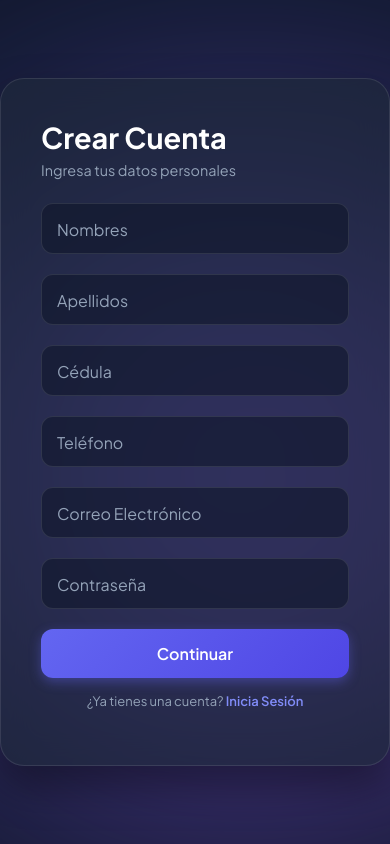
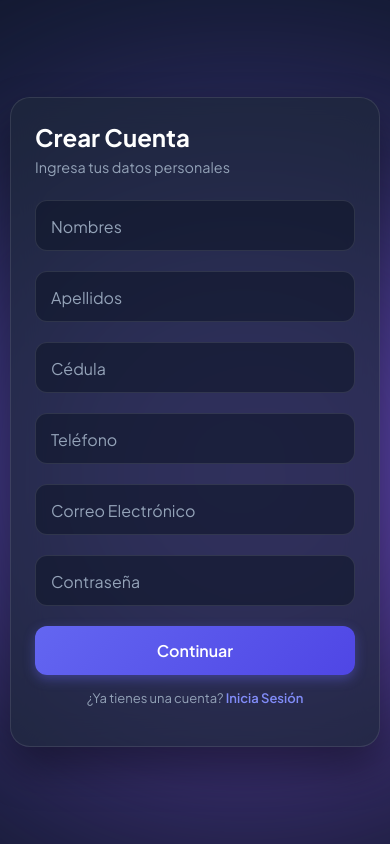
Before and after one commit to Luis65675/paginaweb, a website: page public/index.html in a window 390 px wide. Shown: the top 844 px of the page. Drawn offline with Linux system fonts and the light colour scheme.

Commit message:
Primer commit: subiendo codigo base

```diff
--- a/public/style.css
+++ b/public/style.css
@@ -12,8 +12,10 @@ body {
     display: flex;
     justify-content: center;
     align-items: center;
-    overflow: hidden;
+    overflow-x: hidden;
+    overflow-y: auto;
     position: relative;
+    padding: 16px;
 }
 
 .background-glow {
@@ -139,3 +141,19 @@ h2 {
     font-size: 0.9rem;
     font-weight: 500;
 }
+
+/* Ajustes automáticos para pantallas pequeñas (Teléfonos) */
+@media (max-width: 480px) {
+    body {
+        padding: 10px;
+    }
+
+    .card-container {
+        padding: 24px;
+        border-radius: 20px;
+    }
+
+    h2 {
+        font-size: 1.5rem;
+    }
+}
```
